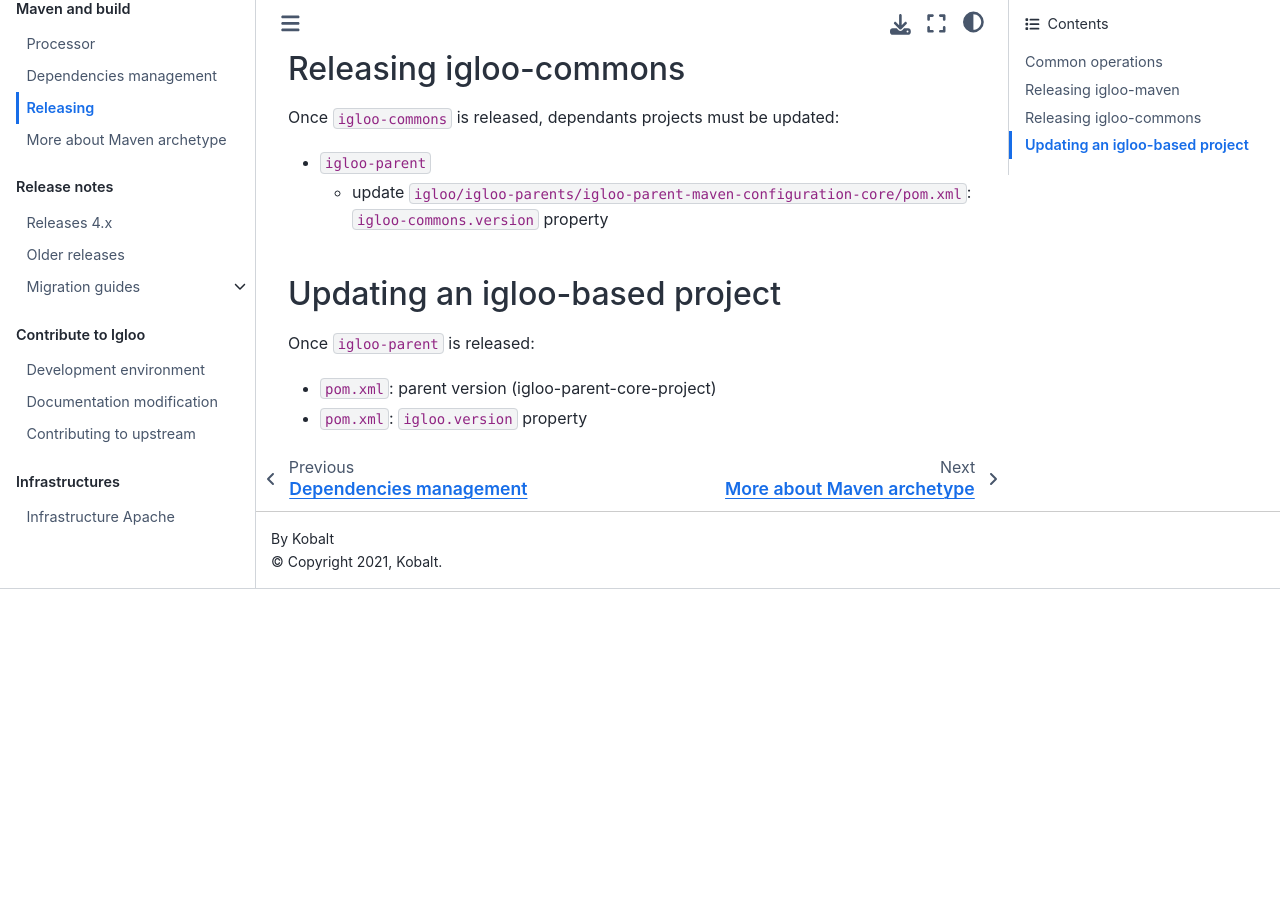
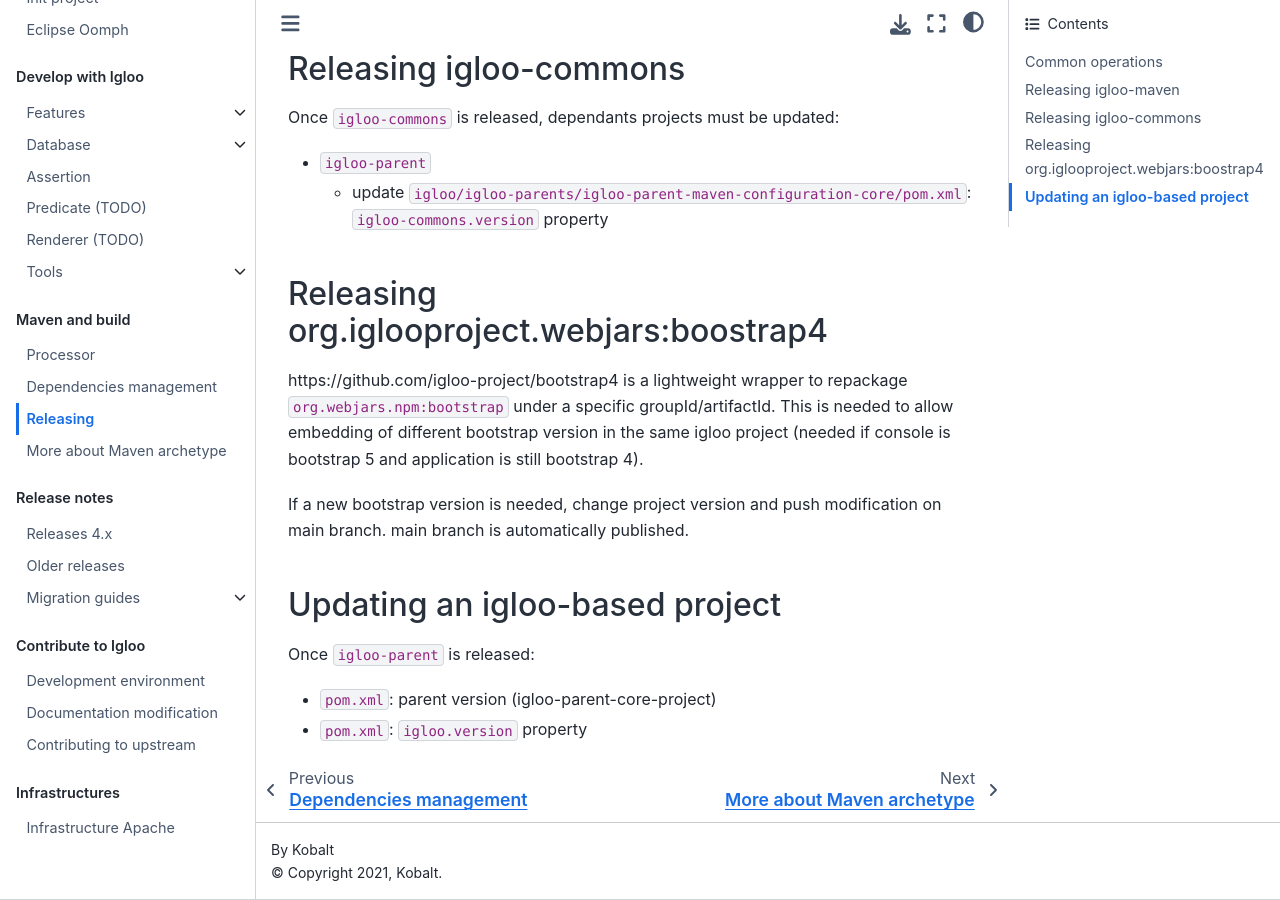
Before and after one commit to igloo-project/igloo-doc, a Sphinx documentation site: the page built from source/maven/releasing.md, in a window 1280 px wide and 900 px high, scrolled down 998 px. Built offline with Sphinx 7.4.7 and the Sphinx Book theme 1.1.4, drawn with Linux system fonts in a browser that asks for light colours; before the commit the page ends 1587 px from its top, so only the background shows below that.

Commit message:
bootstrap4 artifact

```diff
--- a/source/maven/releasing.md
+++ b/source/maven/releasing.md
@@ -47,6 +47,15 @@
 
   * update `igloo/igloo-parents/igloo-parent-maven-configuration-core/pom.xml`: `igloo-commons.version` property
 
+## Releasing org.iglooproject.webjars:boostrap4
+
+https://github.com/igloo-project/bootstrap4 is a lightweight wrapper to repackage `org.webjars.npm:bootstrap`
+under a specific groupId/artifactId. This is needed to allow embedding of different bootstrap version in the
+same igloo project (needed if console is bootstrap 5 and application is still bootstrap 4).
+
+If a new bootstrap version is needed, change project version and push modification on main branch. main branch
+is automatically published.
+
 ## Updating an igloo-based project
 
 Once `igloo-parent` is released:
```
